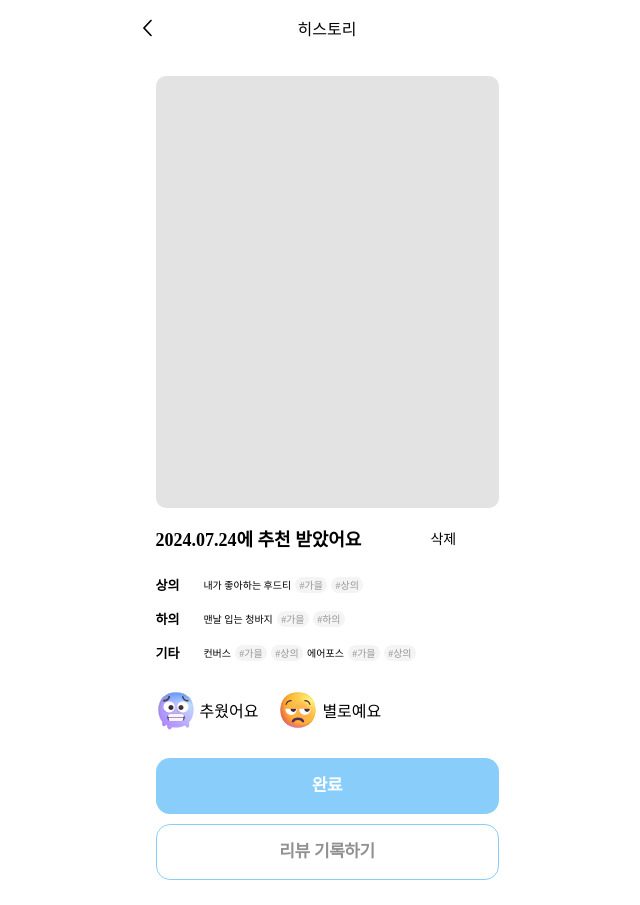
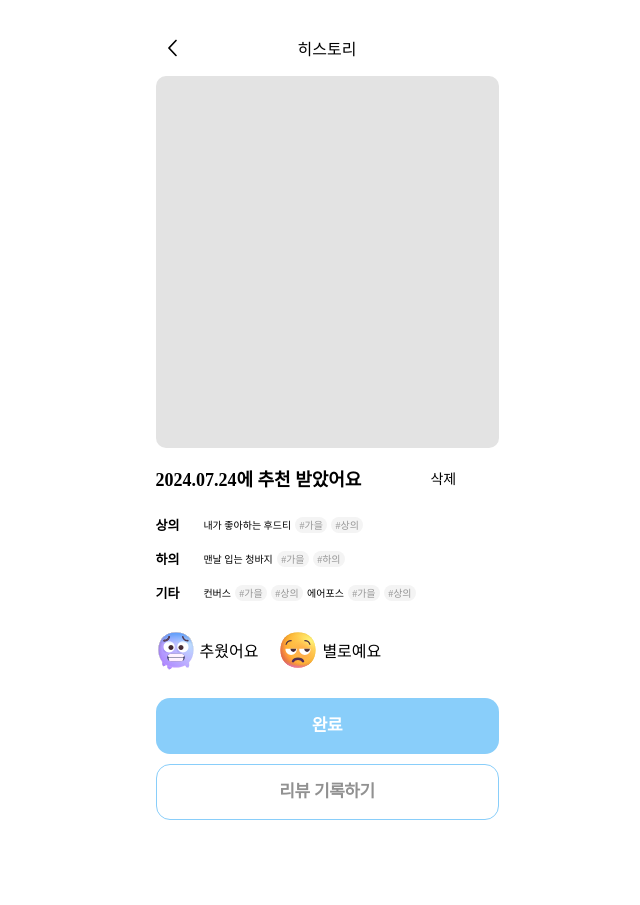
Before and after one commit to git-hubsalt/omoib-frontend, a React (Create React App) app: page /history in a window 1280 px wide. Shown: the whole page, without its empty margins (313-953 px from the left). After the commit the page ends 845 px from the top, so only its background shows below. Built offline with nearby package versions, Linux system fonts and the light colour scheme; a web font is replaced by a local one.

Commit message:
feat: 푸터 버튼 수정/ 히스토리 레이아웃 수정

```diff
--- a/src/pages/History.tsx
+++ b/src/pages/History.tsx
@@ -62,9 +62,8 @@ const History: React.FC<Props> = ({ recommendationData, fittingData, isVirtualFi
   };
 
   return (
-    <H.HistoryBox>
+    <H.Container>
       <Header text='히스토리' />
-      <H.Container>
       <H.Result />
       <H.InfoWrapper>
         <H.DateText>
@@ -87,14 +86,15 @@ const History: React.FC<Props> = ({ recommendationData, fittingData, isVirtualFi
           {ReviewData.likeability[0].label}
         </H.InfoWrapper>
       </H.ReviewWrapper>
+      <H.ButtonWrapper>
         <ClickButton variant='historyButton' onClick={handleClick}>
           완료
         </ClickButton>
         <ClickButton variant='reviewButton' onClick={handleClick}>
           리뷰 기록하기
         </ClickButton>
+      </H.ButtonWrapper>
     </H.Container>
-    </H.HistoryBox>
   );
 };
 
--- a/src/styles/ClickButtonStyles.ts
+++ b/src/styles/ClickButtonStyles.ts
@@ -1,7 +1,6 @@
 export const ClickButtonStyles = {
     footerButton: `
         width: 100%;
-        position: fixed;
         bottom: 0;
         height: 82px;
         padding: 30px 120px;
--- a/src/styles/HistoryStyles.ts
+++ b/src/styles/HistoryStyles.ts
@@ -3,6 +3,8 @@ import styled from "styled-components";
 export const Container = styled.div`
   display: flex;
   flex-direction: column;
+  justify-content: space-between;
+  height: 100vh;
   margin: 20px 25px 25px 25px;
   font-family: Pretendard;
 `;
@@ -10,7 +12,7 @@ export const Container = styled.div`
 export const Result = styled.div`
   margin: 0px 0px 17px 0px;
   border-radius: 10px;
-  min-height: 432px; /* 또는 auto */
+  height: 432px;
   background-color: var(--gray--2);
 `;
 
@@ -57,8 +59,7 @@ export const ReviewWrapper = styled.div`
   margin: 28px 0px;
 `;
 
-export const HistoryBox = styled.div`
+export const ButtonWrapper = styled.div`
   display: flex;
   flex-direction: column;
-  justify-content: space-between;
 `;
```
Lines whose indentation alone changed are shown as unchanged.
